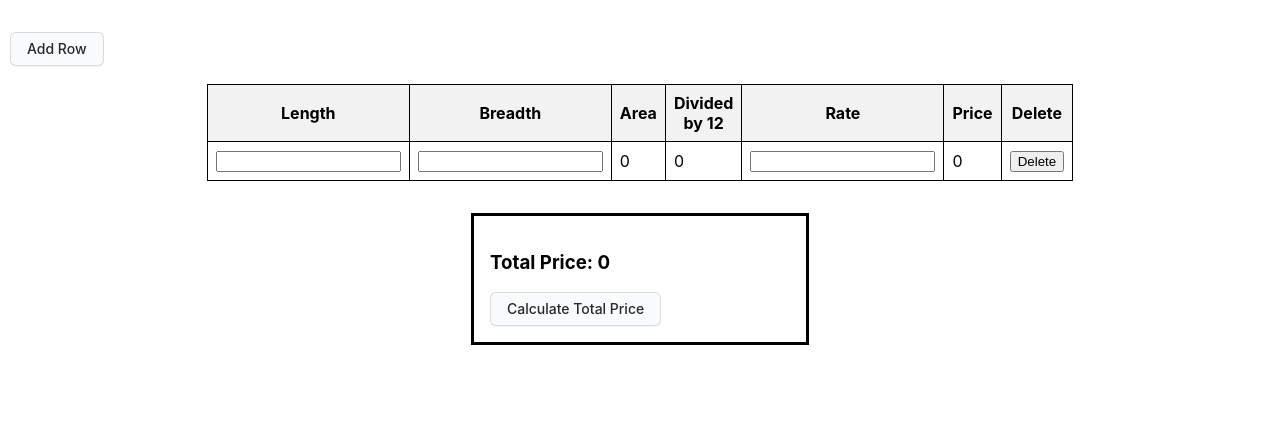
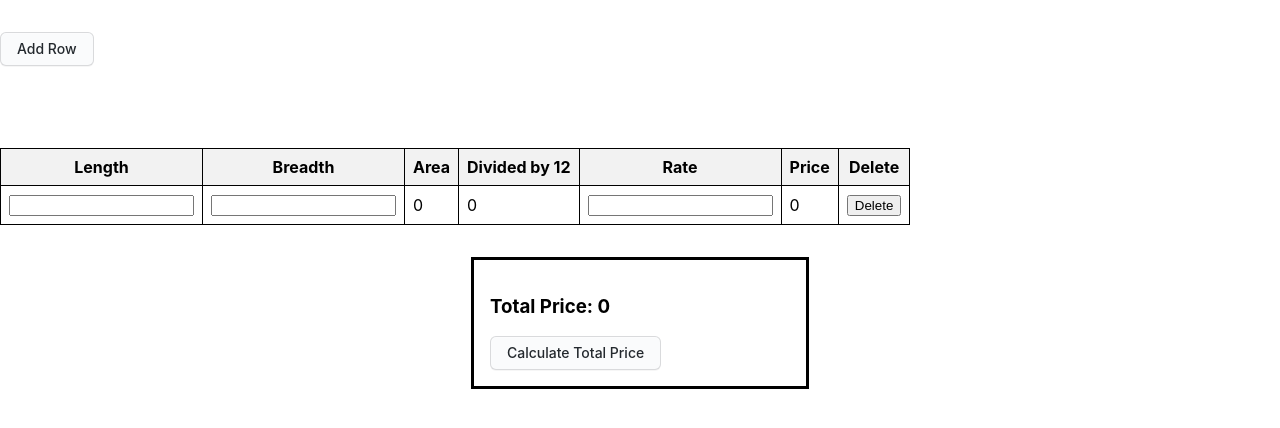
Before and after one commit to Mohamedkaif10/miniprojects, a React (Create React App) app: page / in a window 1280 px wide. Shown: the top 428 px of the page. Built offline with nearby package versions, Linux system fonts and the light colour scheme.

Commit message:
css changed

```diff
--- a/src/Mainpage.module.css
+++ b/src/Mainpage.module.css
@@ -1,5 +1,4 @@
 table {
-    width: 100%;
     margin-top: 50px;
     border-collapse: collapse;
   }
@@ -27,11 +26,12 @@ table {
     margin: 2rem auto;
   }
 
-  @media (min-width: 768px) {
+  @media (max-width: 200px) {
     table {
-      width: 10%;
-      margin-left: auto;
-      margin-right: auto;
+        position: absolute;
+      left: 10px;
+      top: 2rem;
+      margin: 0;
     }
 
     .addbtn {
```
